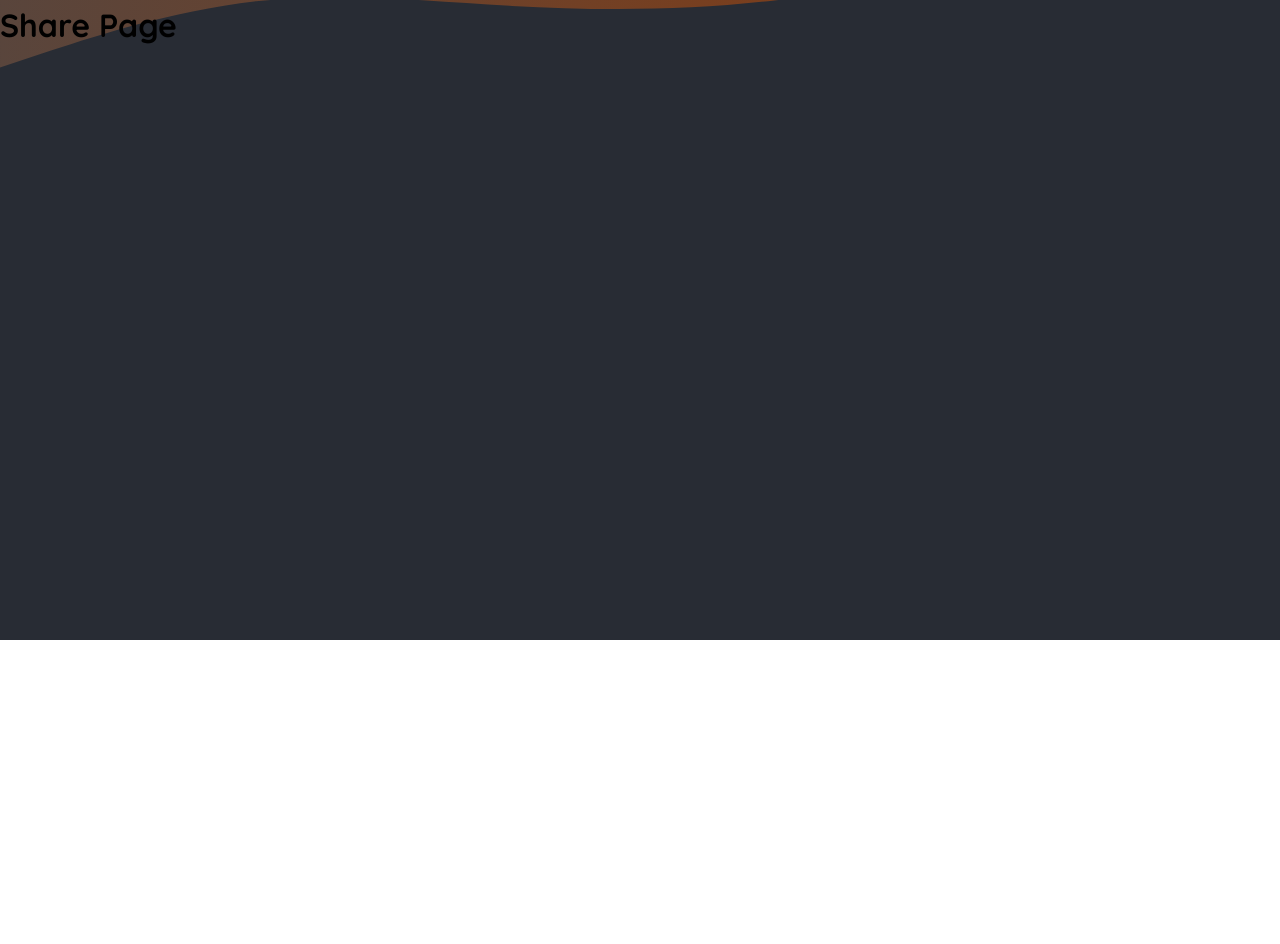
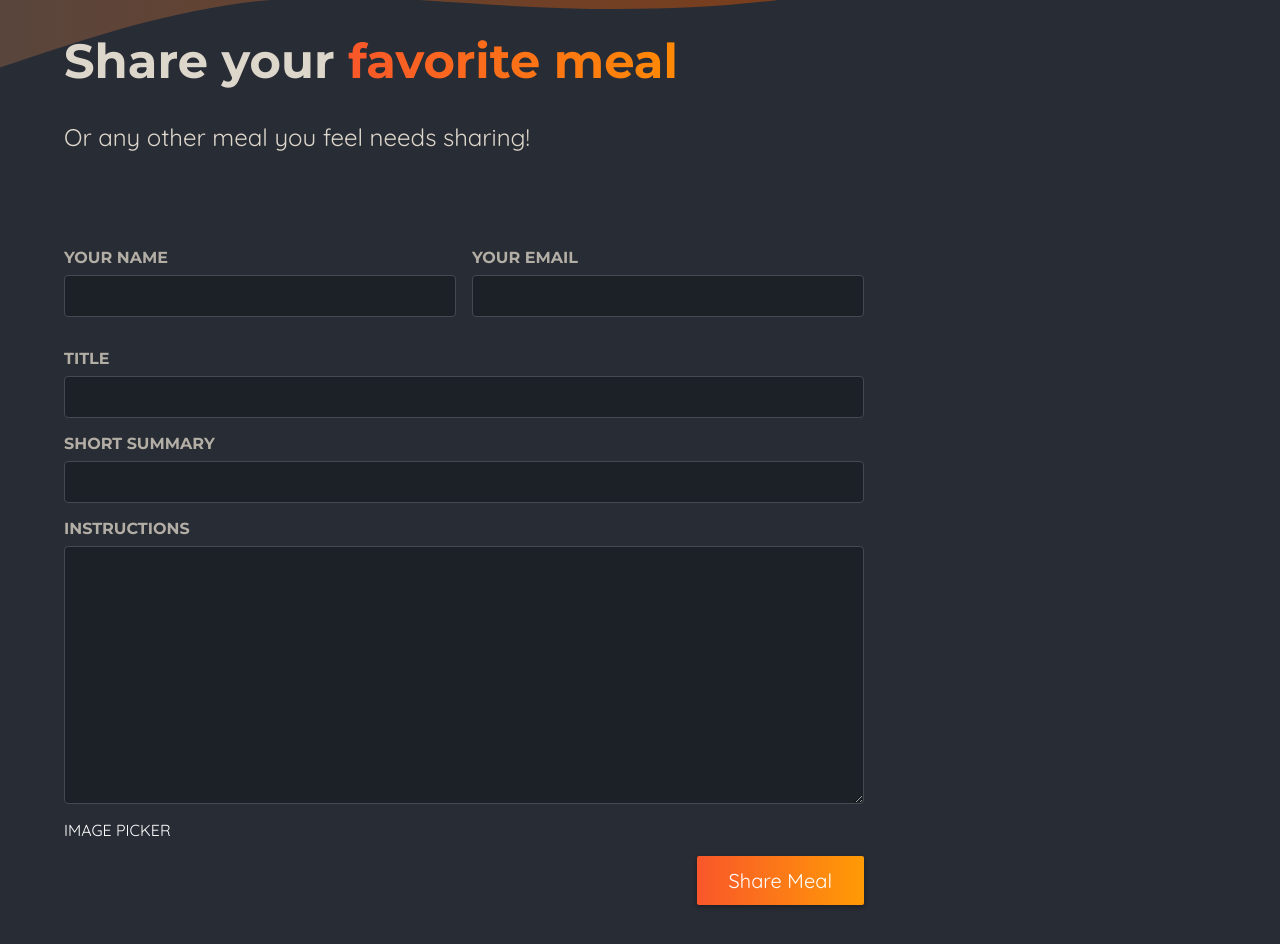
Before and after one commit to wuzoo/next-practice, a Next.js app: page /meals/share in a window 1280 px wide. Shown: the part 160-1104 px from the top of the page. Before the commit the page ends 800 px from the top, so only its background shows below. Built offline with nearby package versions, Linux system fonts and the light colour scheme.

Commit message:
feat: share meal form page publishing

```diff
--- a/app/meals/share/page.js
+++ b/app/meals/share/page.js
@@ -1,9 +1,49 @@
-const SharePage = () => {
+import classes from "./page.module.css";
+
+export default function ShareMealPage() {
   return (
-    <main>
-      <h1>Share Page</h1>
-    </main>
+    <>
+      <header className={classes.header}>
+        <h1>
+          Share your <span className={classes.highlight}>favorite meal</span>
+        </h1>
+        <p>Or any other meal you feel needs sharing!</p>
+      </header>
+      <main className={classes.main}>
+        <form className={classes.form}>
+          <div className={classes.row}>
+            <p>
+              <label htmlFor="name">Your name</label>
+              <input type="text" id="name" name="name" required />
+            </p>
+            <p>
+              <label htmlFor="email">Your email</label>
+              <input type="email" id="email" name="email" required />
+            </p>
+          </div>
+          <p>
+            <label htmlFor="title">Title</label>
+            <input type="text" id="title" name="title" required />
+          </p>
+          <p>
+            <label htmlFor="summary">Short Summary</label>
+            <input type="text" id="summary" name="summary" required />
+          </p>
+          <p>
+            <label htmlFor="instructions">Instructions</label>
+            <textarea
+              id="instructions"
+              name="instructions"
+              rows="10"
+              required
+            ></textarea>
+          </p>
+          IMAGE PICKER
+          <p className={classes.actions}>
+            <button type="submit">Share Meal</button>
+          </p>
+        </form>
+      </main>
+    </>
   );
-};
-
-export default SharePage;
+}
--- /dev/null
+++ b/app/meals/share/page.module.css
@@ -0,0 +1,98 @@
+.header {
+  gap: 3rem;
+  margin: 3rem auto 5rem auto;
+  width: 90%;
+  max-width: 75rem;
+  color: #ddd6cb;
+  font-size: 1.5rem;
+}
+
+.header h1 {
+  font-family: "Montserrat", sans-serif;
+}
+
+.highlight {
+  background: linear-gradient(90deg, #f9572a, #ff8a05);
+  background-clip: text;
+  -webkit-background-clip: text;
+  -webkit-text-fill-color: transparent;
+}
+
+.main {
+  width: 90%;
+  max-width: 75rem;
+  margin: 3rem auto;
+  color: white;
+}
+
+.form {
+  max-width: 50rem;
+}
+
+.form label {
+  display: block;
+  margin-bottom: 0.5rem;
+  font-size: 1rem;
+  font-family: "Montserrat", sans-serif;
+  text-transform: uppercase;
+  color: #b3aea5;
+  font-weight: bold;
+}
+
+.form input,
+.form textarea {
+  display: block;
+  width: 100%;
+  padding: 0.5rem 1rem;
+  border-radius: 4px;
+  border: 1px solid #454952;
+  background: #1c2027;
+  font-size: 1.25rem;
+  font-family: "Montserrat", sans-serif;
+  color: #ddd6cb;
+}
+
+.form input:focus,
+.form textarea:focus {
+  outline-color: #f99f2a;
+  background-color: #1f252d;
+}
+
+.row {
+  display: flex;
+  gap: 1rem;
+}
+
+.row p {
+  width: 100%;
+}
+
+.actions {
+  text-align: right;
+}
+
+.actions button {
+  border: 0;
+  padding: 0.75rem 2rem;
+  background: linear-gradient(90deg, #f9572a, #ff9b05);
+  border: none;
+  color: #ffffff;
+  border-radius: 2px;
+  cursor: pointer;
+  font: inherit;
+  font-size: 1.25rem;
+  box-shadow: 0 2px 5px rgba(0, 0, 0, 0.3);
+}
+
+.actions button:hover,
+.actions button:focus {
+  background: linear-gradient(90deg, #fd4715, #f9b241);
+}
+
+.actions button:disabled,
+.actions button:hover:disabled,
+.actions button:focus:disabled {
+  background: #ccc;
+  color: #979797;
+  cursor: not-allowed;
+}
```
